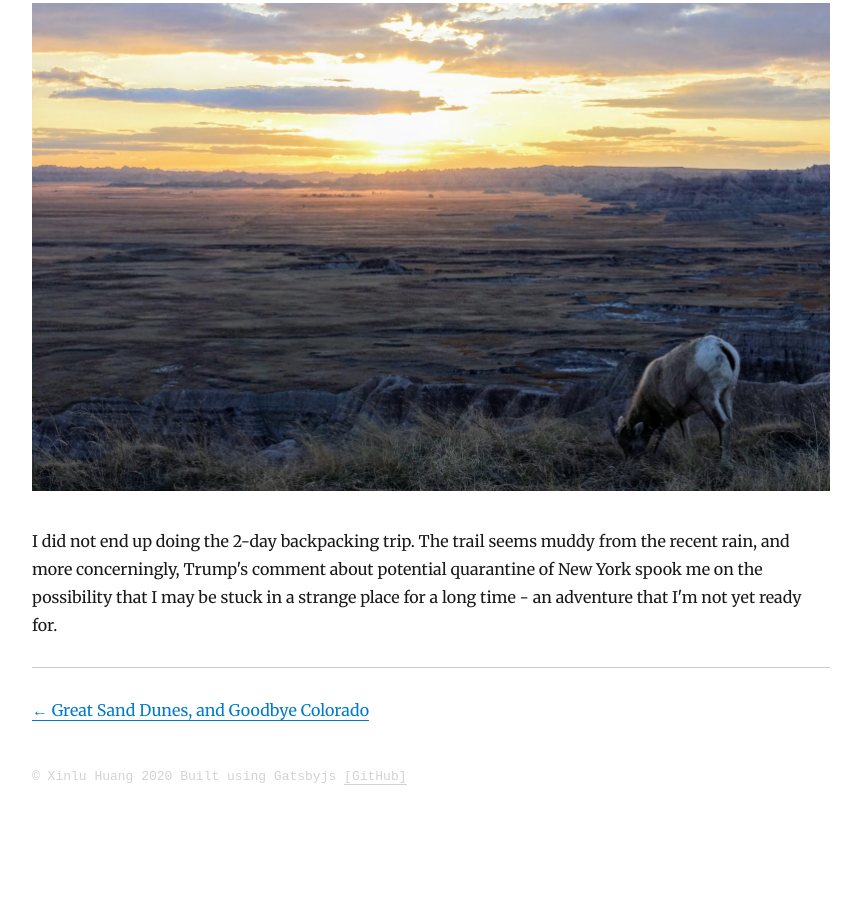
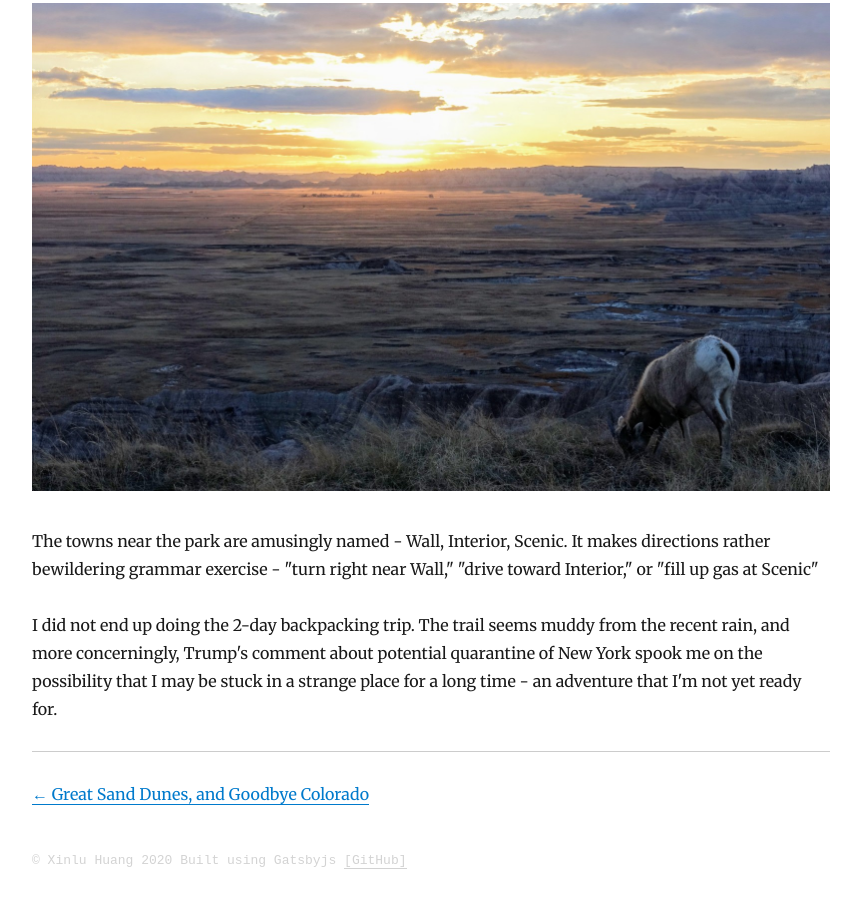
Before and after one commit to xinluh/where-am-i, a Gatsby site: page /mt-rushmore-badlands-bison-and-friends-on-the-prairies/ in a window 1280 px wide. Shown: the part 4158-5066 px from the top of the page, without its empty margins (209-1070 px from the left). Before the commit the page ends 4988 px from the top, so only its background shows below. Built offline with nearby package versions, Linux system fonts and the light colour scheme; Gatsby itself is replaced by a stand-in of ours; some packages are replaced by stand-ins of ours.

Commit message:
Update index.md

```diff
--- a/content/blog/mt-rushmore-badlands-bison-and-friends-on-the-prairies/index.md
+++ b/content/blog/mt-rushmore-badlands-bison-and-friends-on-the-prairies/index.md
@@ -23,4 +23,6 @@ I came to the Badlands National Park to see the titular badlands; seeing wildlif
 And they look spectacular at sunset:
 ![](./DSC01359.JPG)
 
+The towns near the park are amusingly named - Wall, Interior, Scenic. It makes directions rather bewildering grammar exercise - "turn right near Wall," "drive toward Interior," or "fill up gas at Scenic"
+
 I did not end up doing the 2-day backpacking trip. The trail seems muddy from the recent rain, and more concerningly, Trump's comment about potential quarantine of New York spook me on the possibility that I may be stuck in a strange place for a long time  - an adventure that I'm not yet ready for.
```
